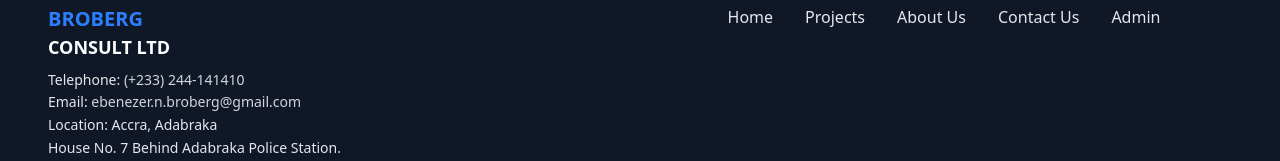
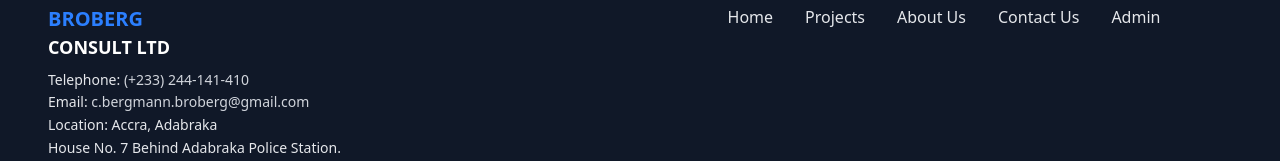
Before and after one commit to Pkay2151/broberg-consult-app, a React (Vite) app: page /about in a window 1280 px wide. Shown: the part 2279-2440 px from the top of the page. Built offline with nearby package versions, Linux system fonts and the light colour scheme; no server answers.

Commit message:
Update contact information in Footer component

```diff
--- a/src/components/Footer.jsx
+++ b/src/components/Footer.jsx
@@ -17,12 +17,12 @@ export default function Footer() {
           <div className="text-sm leading-relaxed">
             <div>
               Telephone:{" "}
-              <span className="text-gray-300">(+233) 244-141410</span>
+              <span className="text-gray-300">(+233) 244-141-410</span>
             </div>
             <div>
               Email:{" "}
               <span className="text-gray-300">
-                ebenezer.n.broberg@gmail.com
+                c.bergmann.broberg@gmail.com
               </span>
             </div>
             <div>Location: Accra, Adabraka</div>
```
